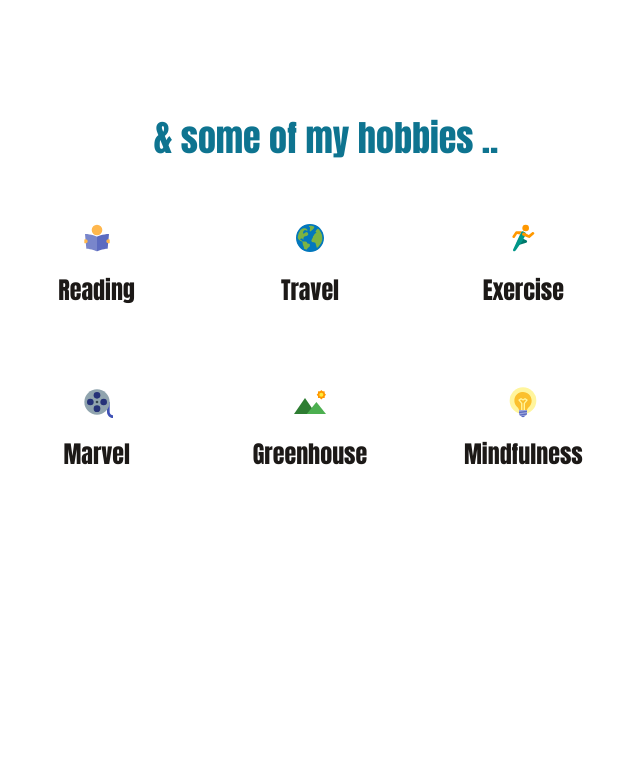
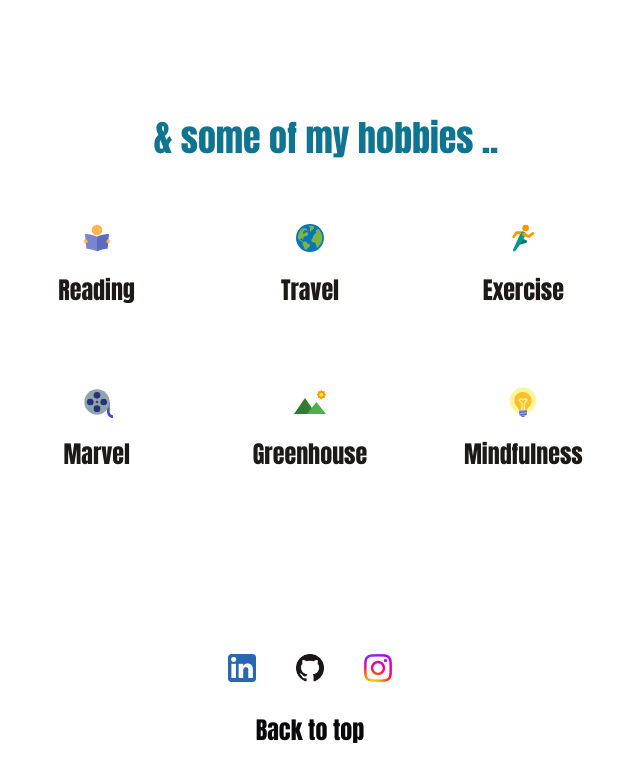
Before and after one commit to matthew-ranford/new-portfolio, a Next.js app: page / in a window 1280 px wide. Shown: the part 3952-4714 px from the top of the page, without its empty margins (330-970 px from the left). Before the commit the page ends 4526 px from the top, so only its background shows below. Built offline with nearby package versions, Linux system fonts and the light colour scheme.

Commit message:
Initial Footer component added

```diff
--- a/app/components/About.tsx
+++ b/app/components/About.tsx
@@ -400,5 +400,4 @@ export default function About() {
   )
 }
 
-// Hydration error due to p tag being nested within p tag - need to fix
 // Put all images into sub-folders for categories
--- /dev/null
+++ b/app/components/Footer.tsx
@@ -0,0 +1,42 @@
+import Image from 'next/image'
+import Link from 'next/link'
+
+export default function Footer() {
+  const socials = [
+    {
+      link: 'https://www.linkedin.com/in/matthew-ranford-23b759261/',
+      label: 'LinkedIn',
+      icon: '/linkedin-icon.png',
+    },
+    {
+      link: 'https://github.com/matthew-ranford',
+      label: 'GitHub',
+      icon: '/github-icon.png',
+    },
+    {
+      link: 'https://www.instagram.com/mattranny/',
+      label: 'Instagram',
+      icon: '/instagram-icon.png',
+    },
+  ]
+  return (
+    <>
+      <div className="flex place-content-center gap-10 pt-20 pb-4">
+        {socials.map((social, index) => {
+          return (
+            <Link href={social.link} key={index} aria-label={social.label}>
+              <Image
+                src={social.icon}
+                className="w-7 h-7 my-4 md:my-0 hover:scale-125"
+                width={48}
+                height={48}
+                alt=""
+              />
+            </Link>
+          )
+        })}
+      </div>
+      <h2 className="text-center text-2xl pt-4 pb-4">Back to top</h2>
+    </>
+  )
+}
--- a/app/page.tsx
+++ b/app/page.tsx
@@ -2,6 +2,7 @@ import React from 'react'
 import Navbar from './components/Navbar'
 import Hero from './components/Hero'
 import About from './components/About'
+import Footer from './components/Footer'
 
 export default function page() {
   return (
@@ -11,6 +12,7 @@ export default function page() {
       <div className="overflow-hidden">
         <Hero />
         <About />
+        <Footer />
       </div>
     </>
   )
```
Also changed, not shown: app/components/Navbar.tsx (+0 -42 lines).
